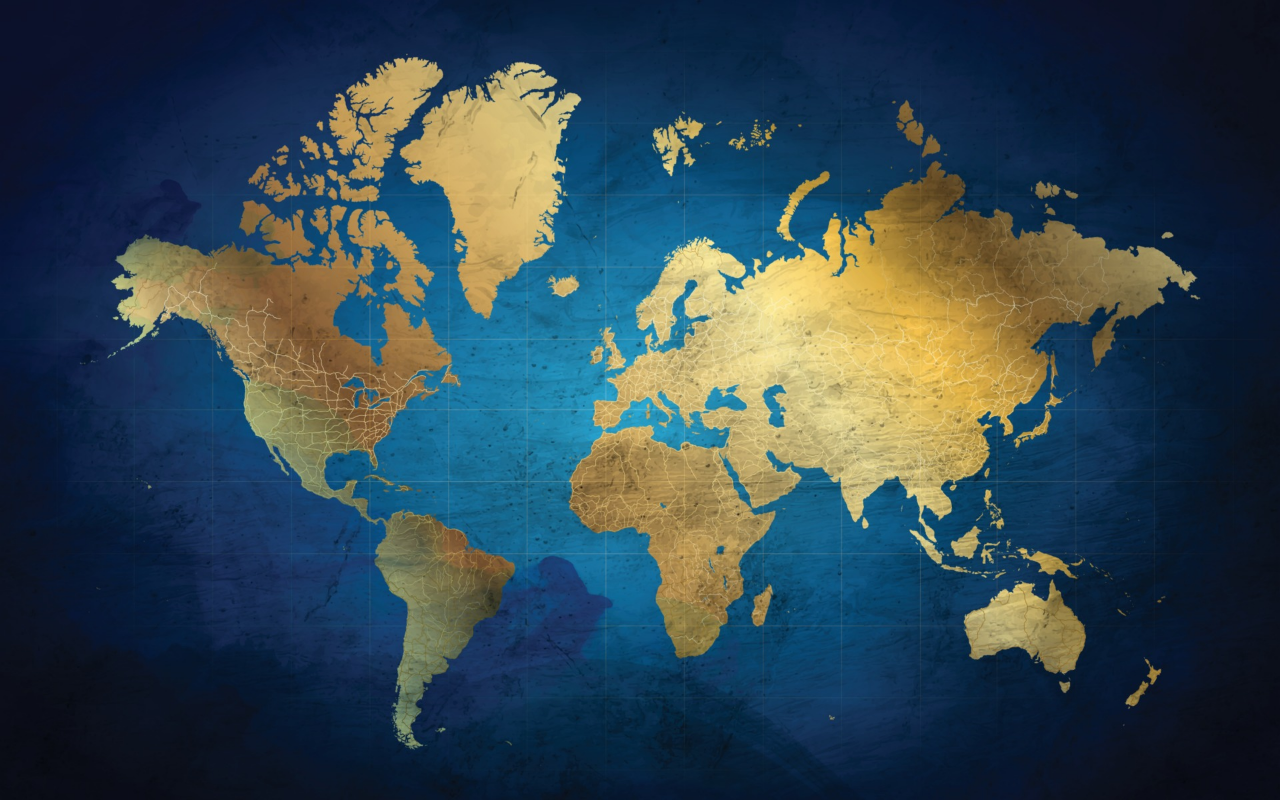
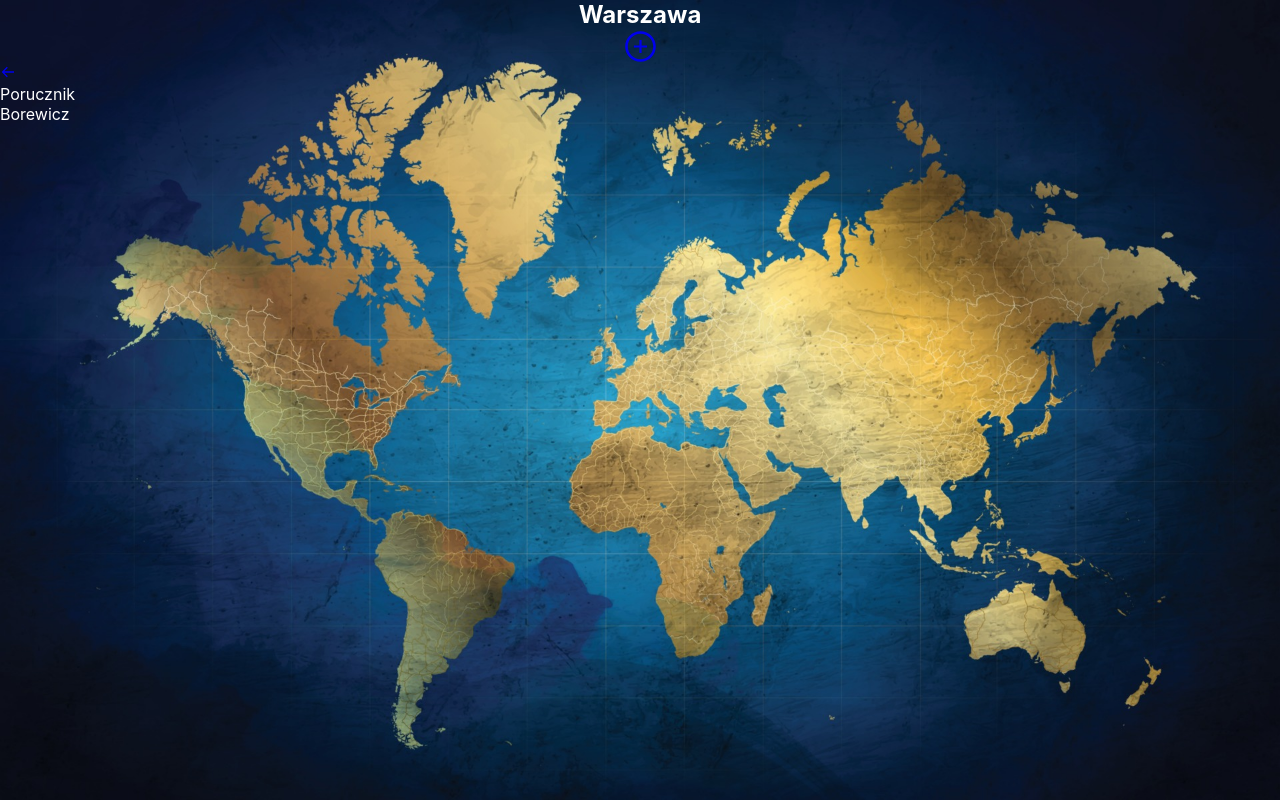
Before and after one commit to Novacci/Weather-App, a React (Create React App) app: page /cities in a window 1280 px wide. Built offline with nearby package versions, Linux system fonts and the light colour scheme.

Commit message:
installed and used React Routing@5

```diff
--- a/package.json
+++ b/package.json
@@ -13,6 +13,7 @@
     "react": "^18.2.0",
     "react-dom": "^18.2.0",
     "react-icons": "^4.7.1",
+    "react-router-dom": "^5.3.4",
     "react-scripts": "5.0.1",
     "typescript": "^4.9.4",
     "web-vitals": "^2.1.4"
@@ -40,5 +41,8 @@
       "last 1 firefox version",
       "last 1 safari version"
     ]
+  },
+  "devDependencies": {
+    "@types/react-router-dom": "^5.3.3"
   }
 }
--- a/src/App.tsx
+++ b/src/App.tsx
@@ -1,12 +1,19 @@
 import React from 'react';
-import world from './Images/world.jpg';
+import Header from './Header/Header';
+import { Route, Link } from 'react-router-dom';
 import './App.css';
+import Cities from './Cities/Cities';
 
 function App(): any {
-  return;
-  <>
-    <div></div>
-  </>;
+  return (
+    <>
+      <Header />
+      <Route path="/"></Route>
+      <Route path="/cities">
+        <Cities />
+      </Route>
+    </>
+  );
 }
 
 export default App;
--- /dev/null
+++ b/src/Cities/Cities.module.css
@@ -0,0 +1,5 @@
+.icon {
+  display: flex;
+  justify-content: center;
+  font-size: 35px;
+}
--- /dev/null
+++ b/src/Cities/Cities.tsx
@@ -0,0 +1,20 @@
+import React from 'react';
+import { BiArrowBack } from 'react-icons/bi';
+import classes from './Cities.module.css';
+import { Link } from 'react-router-dom';
+
+const Cities = () => {
+  return (
+    <div className={classes.cities}>
+      <Link to={'/'}>
+        <BiArrowBack />
+      </Link>
+      <ul>
+        <li>Porucznik</li>
+        <li>Borewicz</li>
+      </ul>
+    </div>
+  );
+};
+
+export default Cities;
--- /dev/null
+++ b/src/Header/Header.module.css
@@ -0,0 +1,9 @@
+h2 {
+  justify-content: center;
+  text-align: center;
+}
+.icon {
+  display: flex;
+  justify-content: center;
+  font-size: 35px;
+}
--- /dev/null
+++ b/src/Header/Header.tsx
@@ -0,0 +1,20 @@
+import React from 'react';
+import { AiOutlineEnvironment } from 'react-icons/ai';
+import { Link } from 'react-router-dom';
+import { HiDotsVertical } from 'react-icons/hi';
+import classes from './Header.module.css';
+import { AiOutlinePlusCircle } from 'react-icons/ai';
+
+const Header = () => {
+  return (
+    <div>
+      <h2 className={classes.h2}>Warszawa</h2>
+
+      <Link to={'/cities'} className={classes.icon}>
+        <AiOutlinePlusCircle />
+      </Link>
+    </div>
+  );
+};
+
+export default Header;
--- a/src/index.tsx
+++ b/src/index.tsx
@@ -2,8 +2,13 @@ import React from 'react';
 import ReactDOM from 'react-dom/client';
 import './index.css';
 import App from './App';
+import { BrowserRouter } from 'react-router-dom';
 
 const root = ReactDOM.createRoot(
   document.getElementById('root') as HTMLElement
 );
-root.render(<App />);
+root.render(
+  <BrowserRouter>
+    <App />
+  </BrowserRouter>
+);
```
Also changed, not shown: 1 other file (tests, documents, lock files or other folders).
